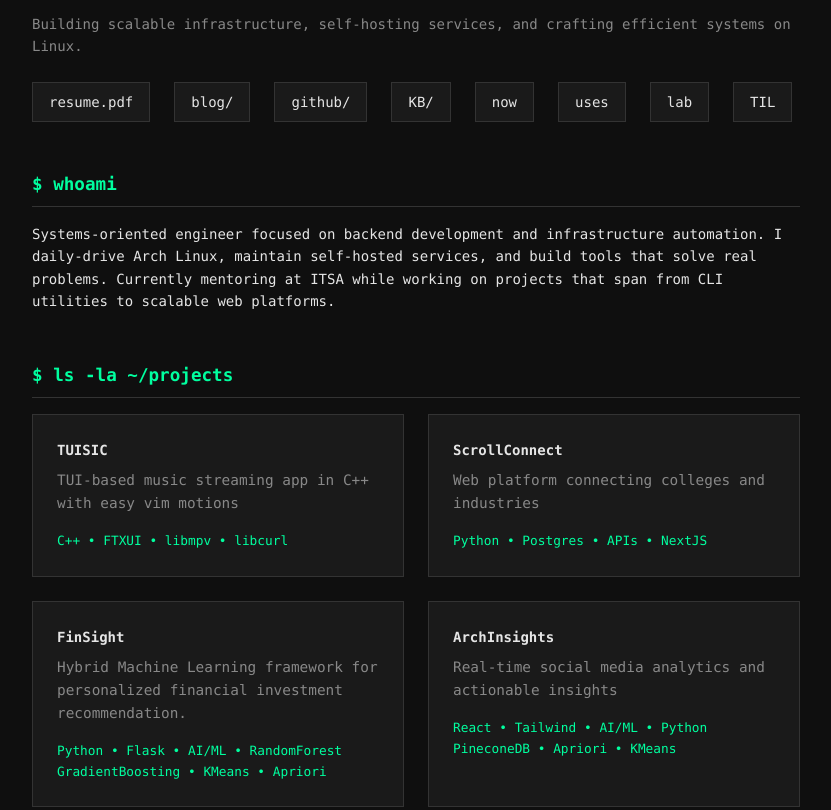
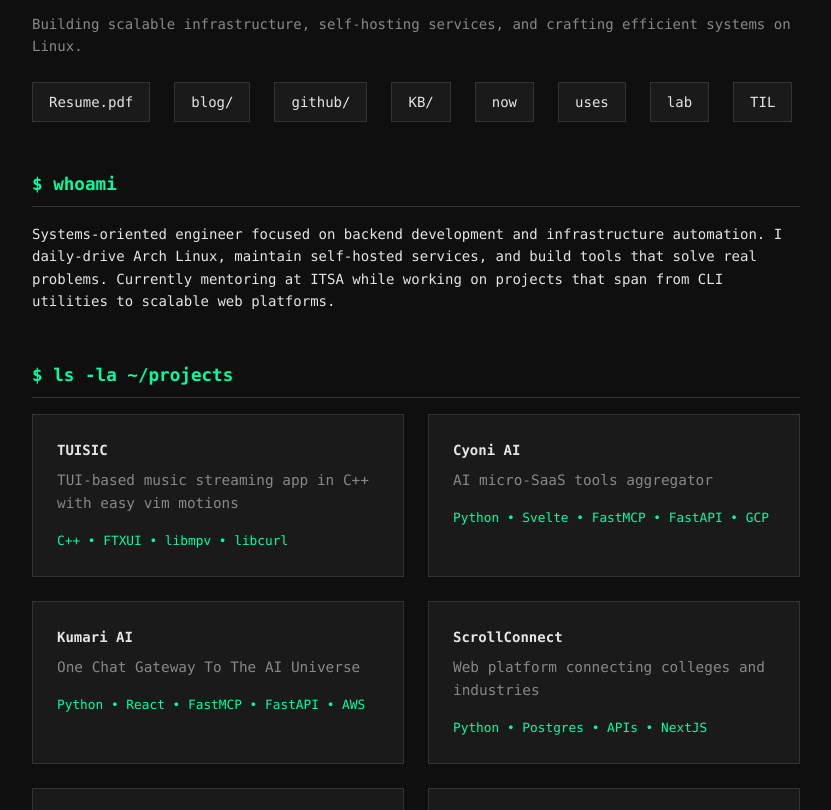
Before and after one commit to Dark-Kernel/sumit.engineer, a plain HTML site: page index.html in a window 1280 px wide. Shown: the part 104-914 px from the top of the page, without its empty margins (224-1055 px from the left). Drawn offline with Linux system fonts and the light colour scheme.

Commit message:
sync index

```diff
--- a/index.html
+++ b/index.html
@@ -245,7 +245,7 @@
             <p class="subtitle">Building scalable infrastructure, self-hosting services, and crafting efficient systems on Linux.</p>
 
             <nav class="nav">
-                <a href="https://blogs.sumit.engineer/Sumit-Patel.pdf" target="_blank">resume.pdf</a>
+                <a href="https://blogs.sumit.engineer/Sumit-Patel.pdf" target="_blank">Resume.pdf</a>
                 <a href="https://blogs.sumit.engineer" target="_blank">blog/</a>
                 <a href="https://github.com/Dark-Kernel" target="_blank">github/</a>
                 <a href="https://blogs.sumit.engineer/notes/" target="_blank">KB/</a>
@@ -271,6 +271,28 @@
                     <div class="card-title">TUISIC</div>
                     <div class="card-desc">TUI-based music streaming app in C++ with easy vim motions</div>
                     <div class="tech-stack">C++ • FTXUI • libmpv • libcurl</div>
+                </div>
+                <div class="card"
+                    data-title="Cyoni.AI"
+                    data-desc="An AI Platform that serves as a centralized hub for seamless access to a diverse ecosystem of specialized AI micro-SaaS tools. It is engineered to efficiently connect users with the optimal AI agent for a wide spectrum of tasks, encompassing advanced image generation, sophisticated audio processing, creative design, and comprehensive media production. It aims to streamline the integration of AI capabilities into various workflows, enhancing productivity and fostering innovation across numerous applications."
+                    data-src=""
+                    data-link="https://cyoni.ai"
+                    data-img="https://blogs.sumit.engineer/cyoni.png"
+                    >
+                    <div class="card-title">Cyoni AI</div>
+                    <div class="card-desc">AI micro-SaaS tools aggregator</div>
+                    <div class="tech-stack">Python • Svelte • FastMCP • FastAPI • GCP</div>
+                </div>
+                <div class="card"
+                    data-title="Kumari AI"
+                    data-desc="Kumari is an intelligent interface that connects you to multiple top LLMs like GPT-4, Claude and more. Our smart router ensures your queries are handled by the best model in real-time delivering speed, precision and creativity all at your fingertips."
+                    data-src=""
+                    data-link="https://kumari.ai"
+                    data-img="https://blogs.sumit.engineer/kumari.png"
+                    >
+                    <div class="card-title">Kumari AI</div>
+                    <div class="card-desc">One Chat Gateway To The AI Universe</div>
+                    <div class="tech-stack">Python • React • FastMCP • FastAPI • AWS</div>
                 </div>
                 <div class="card"
                     data-title="ScrollConnect"
```
